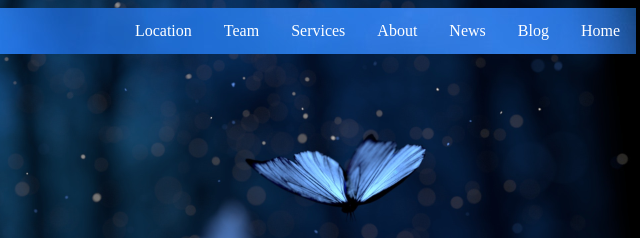
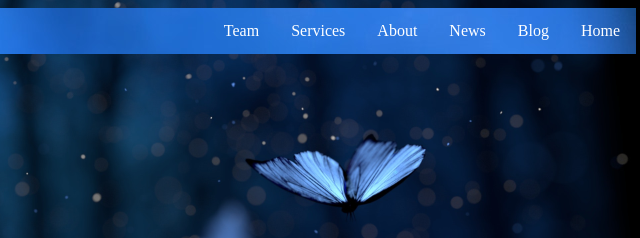
Before and after one commit to tohidulalam/OldTesting, a plain HTML site: page index.html in a window 1280 px wide. Shown: the top 238 px of the page, 636-1276 px from the left. Drawn offline with Linux system fonts and the light colour scheme.

Commit message:
one navigation deleted

```diff
--- a/index.html
+++ b/index.html
@@ -18,7 +18,7 @@
 			<li><a href="#">About</a></li>
 			<li><a href="#">Services</a></li>
 			<li><a href="#">Team</a></li>
-			<li><a href="#">Location</a></li>
+
 		</ol>
 	</nav>
 		</div>
```
